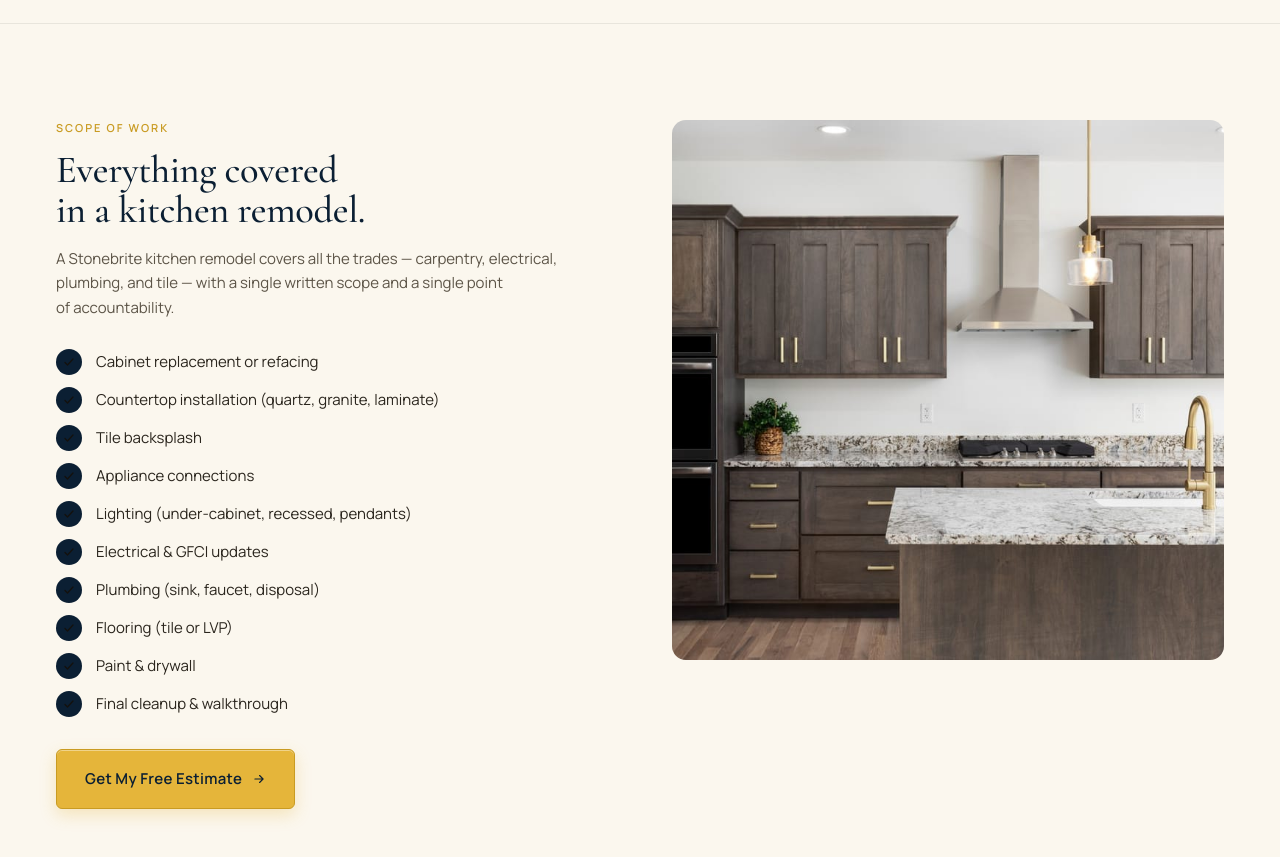
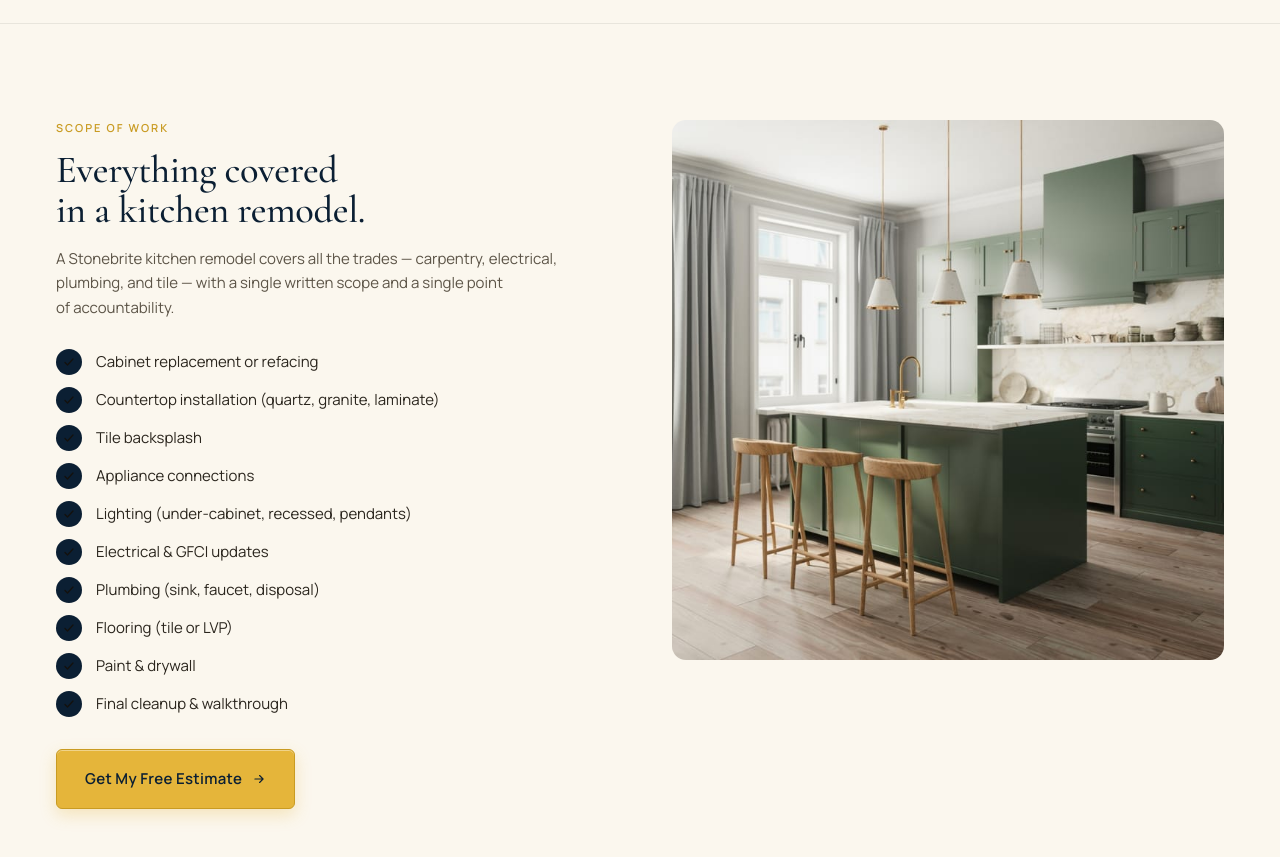
Before and after one commit to Stonebritegroup2023/Stonebritesite, a Next.js app: page /kitchens in a window 1280 px wide. Shown: the part 668-1525 px from the top of the page. Built offline with nearby package versions, Linux system fonts and the light colour scheme; no server answers.

Commit message:
Kitchens: replace dark walnut kitchen with green shaker kitchen in scope section

```diff
--- a/src/app/kitchens/page.tsx
+++ b/src/app/kitchens/page.tsx
@@ -157,8 +157,8 @@ export default function KitchensPage() {
             </div>
           </div>
           <img
-            src="/photos/kitchen-remodel-walnut-cabinets-granite-sacramento.jpg"
-            alt="Kitchen remodel in Sacramento — walnut shaker cabinets, granite counters, stainless hood, and brass fixtures"
+            src="/photos/green-kitchen-remodel-marble-brass-sacramento.jpg"
+            alt="Green shaker kitchen remodel in Sacramento — marble backsplash, brass faucet, island with seating, and wood-look floor"
             style={{ height: 540, width: "100%", objectFit: "cover", borderRadius: 14, display: "block" }}
           />
         </div>
```
Also changed, not shown: public/photos/green-kitchen-remodel-marble-brass-sacramento.jpg (added), public/photos/kitchen-remodel-walnut-cabinets-granite-sacramento.jpg (deleted).
